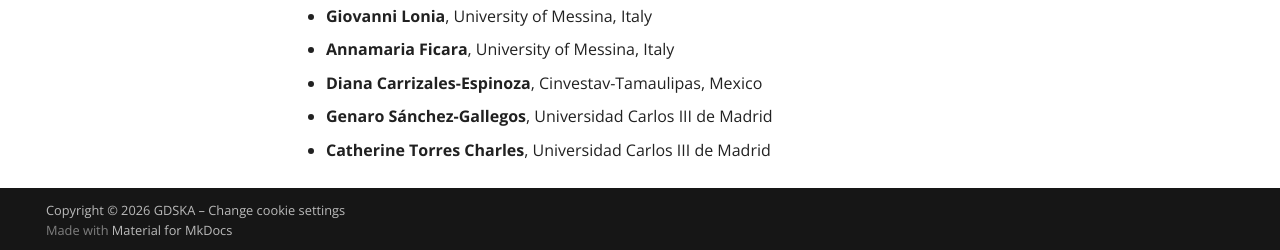
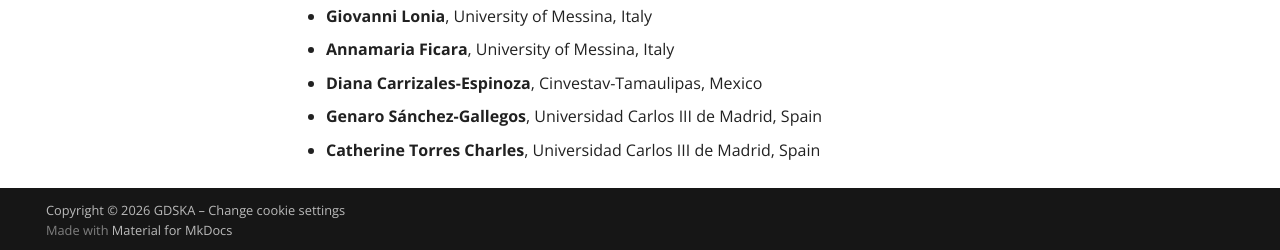
Before and after one commit to GDSKA/gdska.github.io, an MkDocs documentation site: the page built from docs/index.md, in a window 1280 px wide and 900 px high, scrolled down 2441 px. Shown: the part 647-897 px from the top of the window. Built offline with MkDocs 1.6.1 and Material for MkDocs 9.7.7, drawn with Linux system fonts in a browser that asks for light colours.

Commit message:
update pc members

```diff
--- a/docs/index.md
+++ b/docs/index.md
@@ -98,5 +98,5 @@ Accepted papers will be published in the IEEE eScience 2026 Workshop Proceedings
 - **Giovanni Lonia**, University of Messina, Italy
 - **Annamaria Ficara**, University of Messina, Italy
 - **Diana Carrizales-Espinoza**, Cinvestav-Tamaulipas, Mexico
-- **Genaro Sánchez-Gallegos**, Universidad Carlos III de Madrid
-- **Catherine	Torres Charles**, Universidad Carlos III de Madrid
+- **Genaro Sánchez-Gallegos**, Universidad Carlos III de Madrid, Spain
+- **Catherine	Torres Charles**, Universidad Carlos III de Madrid, Spain
```
